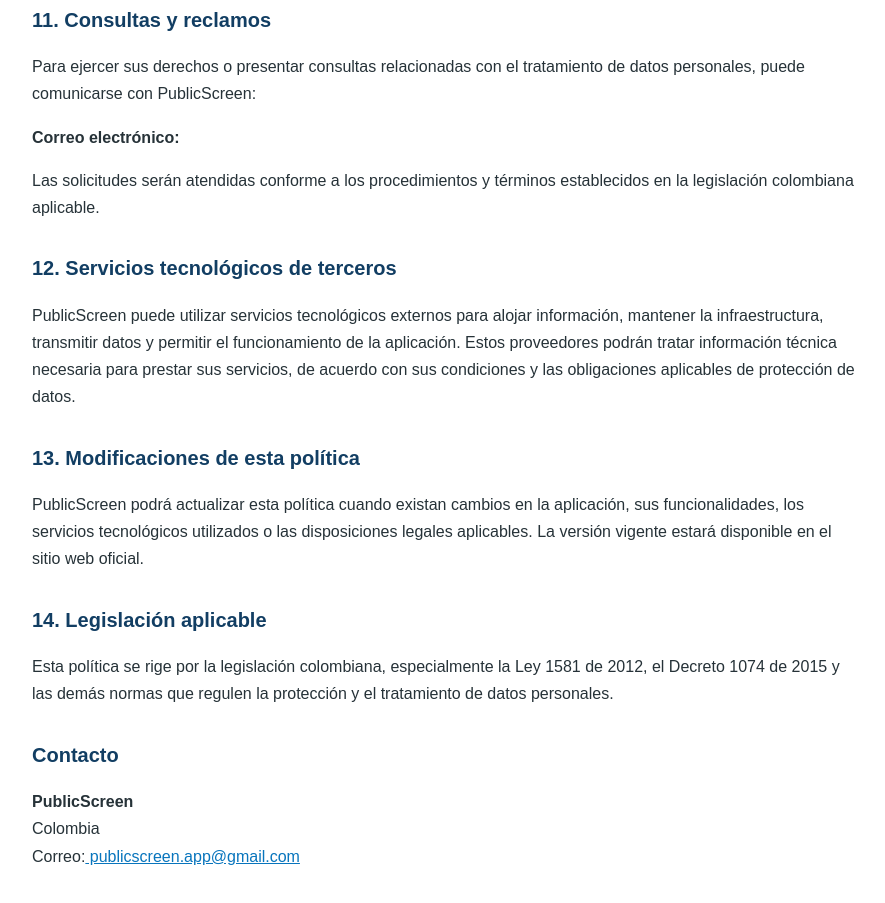
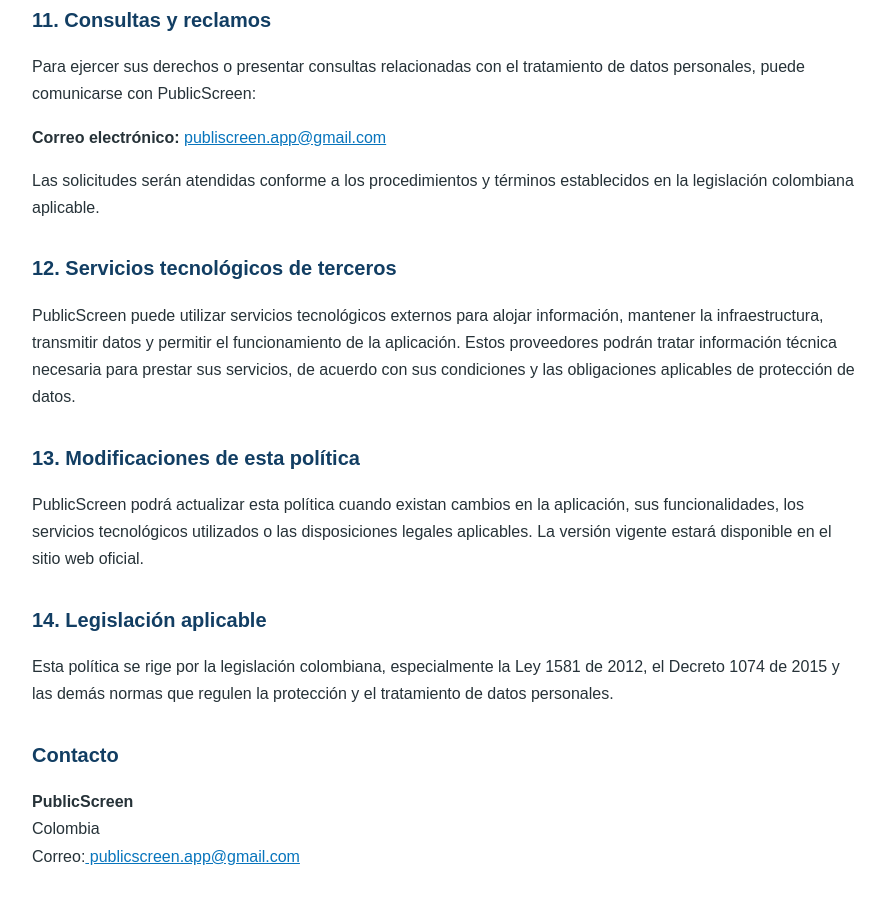
Before and after one commit to Zeta4689/publicscreen-privacidad-reproductor, a plain HTML site: page index.html in a window 1280 px wide. Shown: the part 2758-3661 px from the top of the page, without its empty margins (193-1078 px from the left). Drawn offline with Linux system fonts and the light colour scheme.

Commit message:
Fix email address in index.html

```diff
--- a/index.html
+++ b/index.html
@@ -233,7 +233,7 @@
   </p>
   <p>
     <strong>Correo electrónico:</strong>
-    <a href="mailto:publicscreen.app@gmail.com"></a>
+    <a href="mailto:publiscreen.app@gmail.com"> publiscreen.app@gmail.com</a>
   </p>
   <p>
     Las solicitudes serán atendidas conforme a los procedimientos y
@@ -269,7 +269,7 @@
   <p>
     <strong>PublicScreen</strong><br>
     Colombia<br>
-    Correo:<a href="mailto:publicscreen.app@gmail.com">
+    Correo:<a href="mailto:publiscreen.app@gmail.com">
     publicscreen.app@gmail.com
   </a>
   </p>
```
